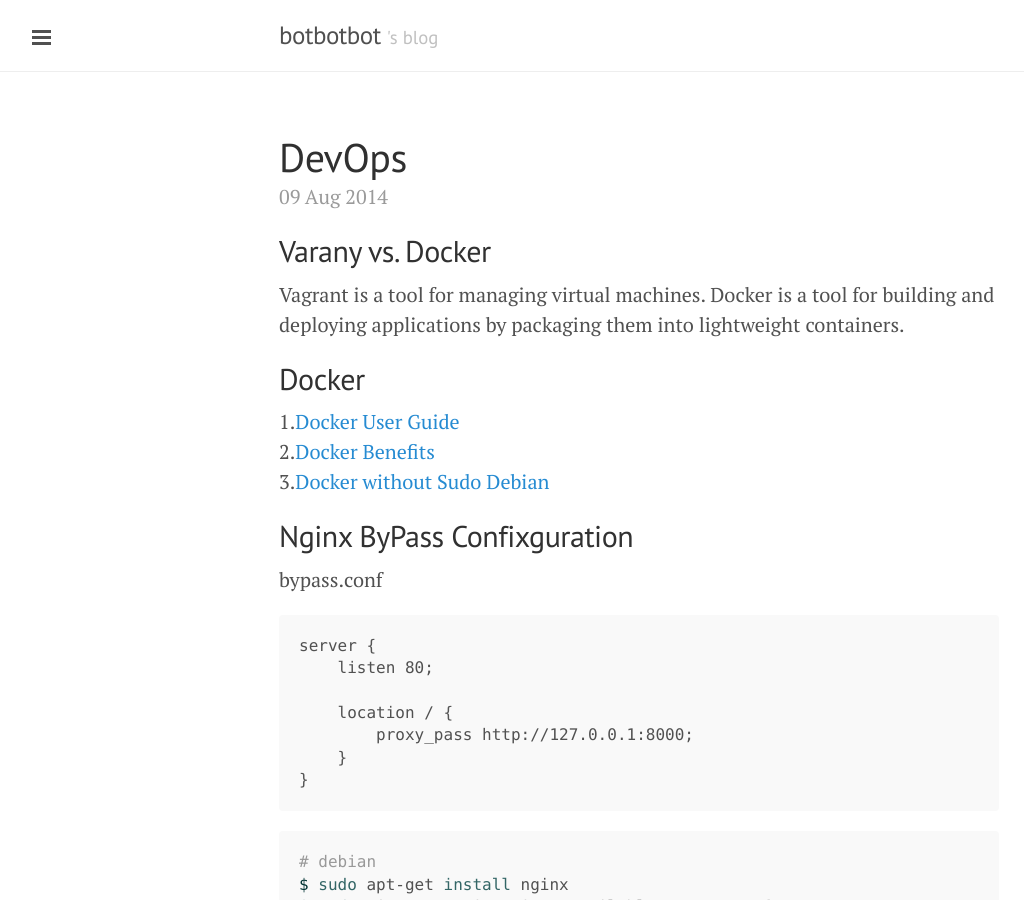
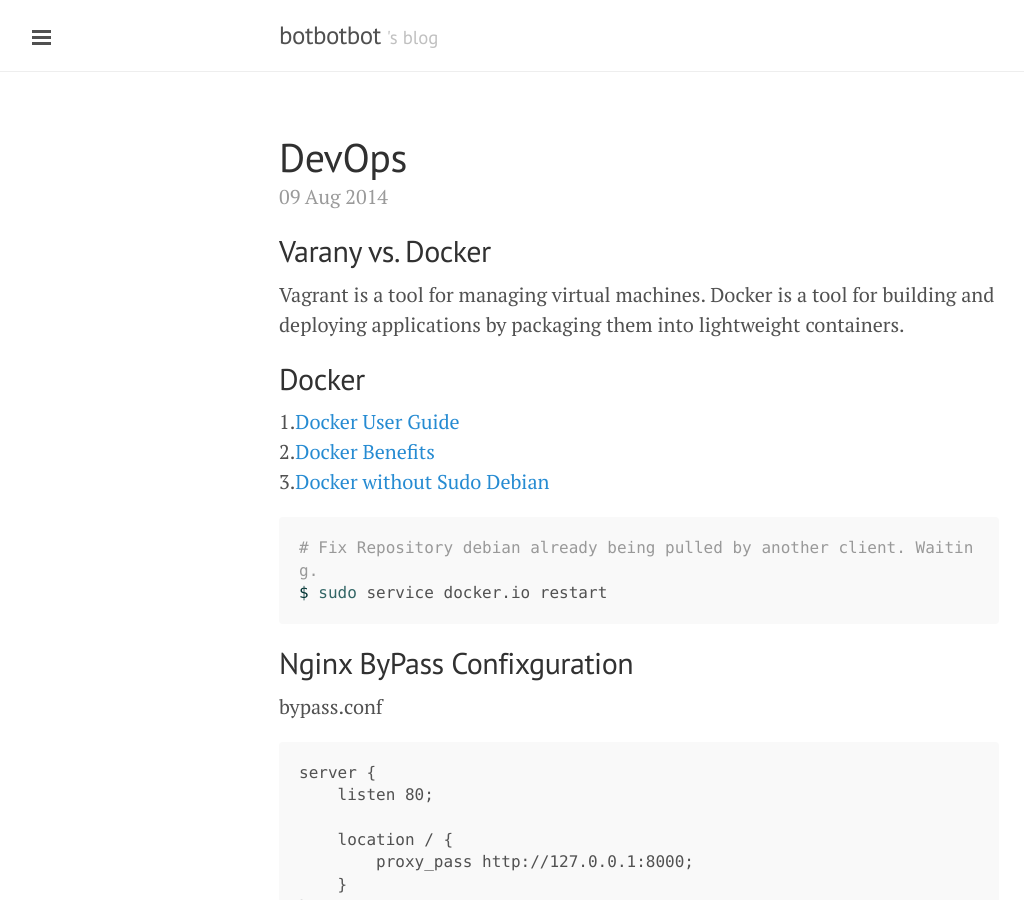
Before and after one commit to ibotdotout/ibotdotout.github.io, a Jekyll site: the page built from _posts/2014-08-09-dev-ops.md, in a window 1280 px wide and 900 px high. Shown: the whole window, without its empty margins (1-1025 px from the left). Built offline with Jekyll 4.4.1, drawn with Linux system fonts in a browser that asks for light colours; Markdown is read by kramdown in place of the engine named in the settings.

Commit message:
Update 2014-08-09-dev-ops.md

````diff
--- a/_posts/2014-08-09-dev-ops.md
+++ b/_posts/2014-08-09-dev-ops.md
@@ -12,6 +12,11 @@ Vagrant is a tool for managing virtual machines. Docker is a tool for building a
 1.[Docker User Guide](https://docs.docker.com/userguide/)
 2.[Docker Benefits](http://knitatoms.net/2013/12/benefits-of-docker-for-application-deployment/)
 3.[Docker without Sudo Debian](https://docs.docker.com/installation/debian/#giving-non-root-access)
+
+```sh
+# Fix Repository debian already being pulled by another client. Waiting.
+$ sudo service docker.io restart
+```
 
 ## Nginx ByPass Confixguration
 
````
